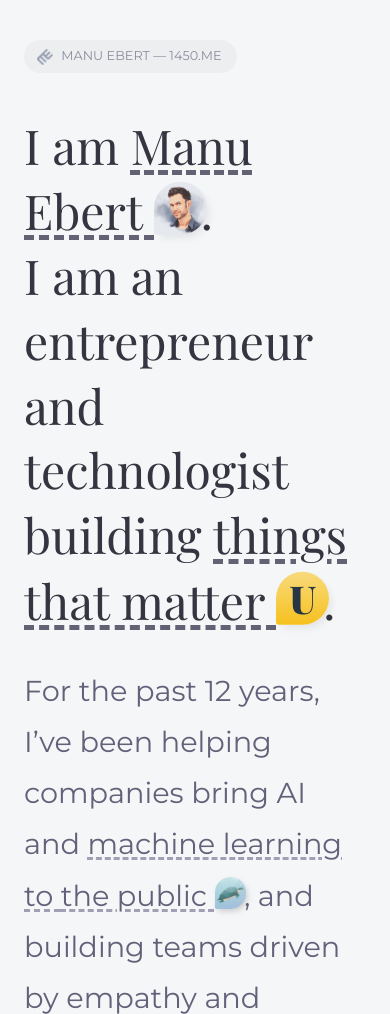
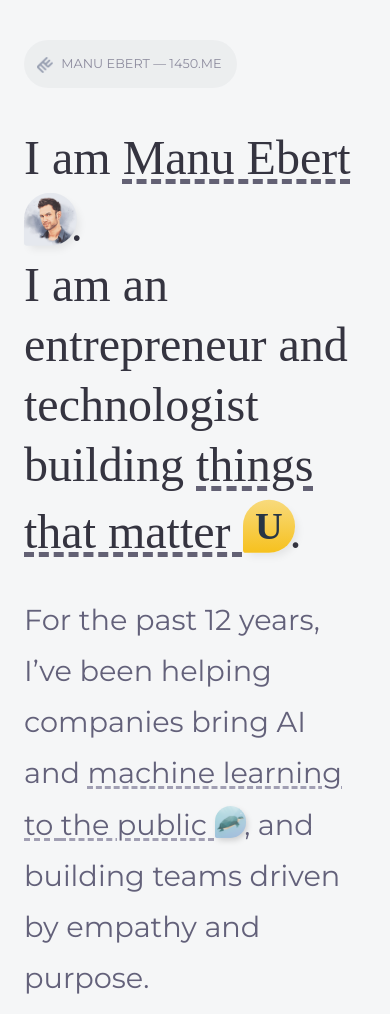
Before and after one commit to maebert/1450.me, a plain HTML site: page index.html in a window 390 px wide. Shown: the top 1014 px of the page. Drawn offline with nearby package versions, Linux system fonts and the light colour scheme; a web font is replaced by a local one.

Commit message:
Mid size update

```diff
--- a/css/1450.css
+++ b/css/1450.css
@@ -6,11 +6,11 @@ body {
 }
 
 h1 {
-  font-family: "Playfair Display";
+  font-family: "Sedan";
   font-style: normal;
   font-weight: 400;
   font-size: 6rem;
-  line-height: 135%;
+  line-height: 125% !important;
   color: #353440;
 }
 
@@ -257,7 +257,37 @@ p.copyright {
   margin: 0 0.4em;
 }
 
-@media only screen and (max-width: 600px) {
+@media only screen and (max-width: 1120px) {
+  h1 {
+    margin-top: 1.5rem;
+    font-size: 4.6rem;
+    line-height: 125%;
+  }
+  h2,
+  h3 {
+    font-size: 2.2rem;
+    line-height: 3.2rem;
+  }
+  p,
+  body {
+    font-size: 1.6rem;
+    line-height: 2rem;
+  }
+
+  .container {
+    padding: 0 1rem;
+  }
+  .menu {
+    margin: 3rem 0;
+  }
+
+  .media img {
+    max-width: 80px;
+    max-height: 1.3rem;
+  }
+}
+
+@media only screen and (max-width: 740px) {
   h1 {
     margin-top: 1.5rem;
     font-size: 3rem;
@@ -268,7 +298,8 @@ p.copyright {
     font-size: 1.8rem;
     line-height: 3.2rem;
   }
-  p {
+  p,
+  body {
     font-size: 1.2rem;
     line-height: 2rem;
   }
--- a/index.html
+++ b/index.html
@@ -28,7 +28,7 @@
   <meta property="og:image" content="https://www.1450.me/img/preview.png">
   <meta property="og:type" content="profile">
 
-  <link href="https://fonts.googleapis.com/css?family=Playfair+Display:400,900|Montserrat:400,700" rel="stylesheet">
+  <link href="https://fonts.googleapis.com/css?family=Montserrat:400,700|Sedan:400" rel="stylesheet">
   <link rel="stylesheet" type="text/css" href="css/1450.css">
   <link rel="shortcut icon" type="image/png" href="/favicon.svg" />
 
```
